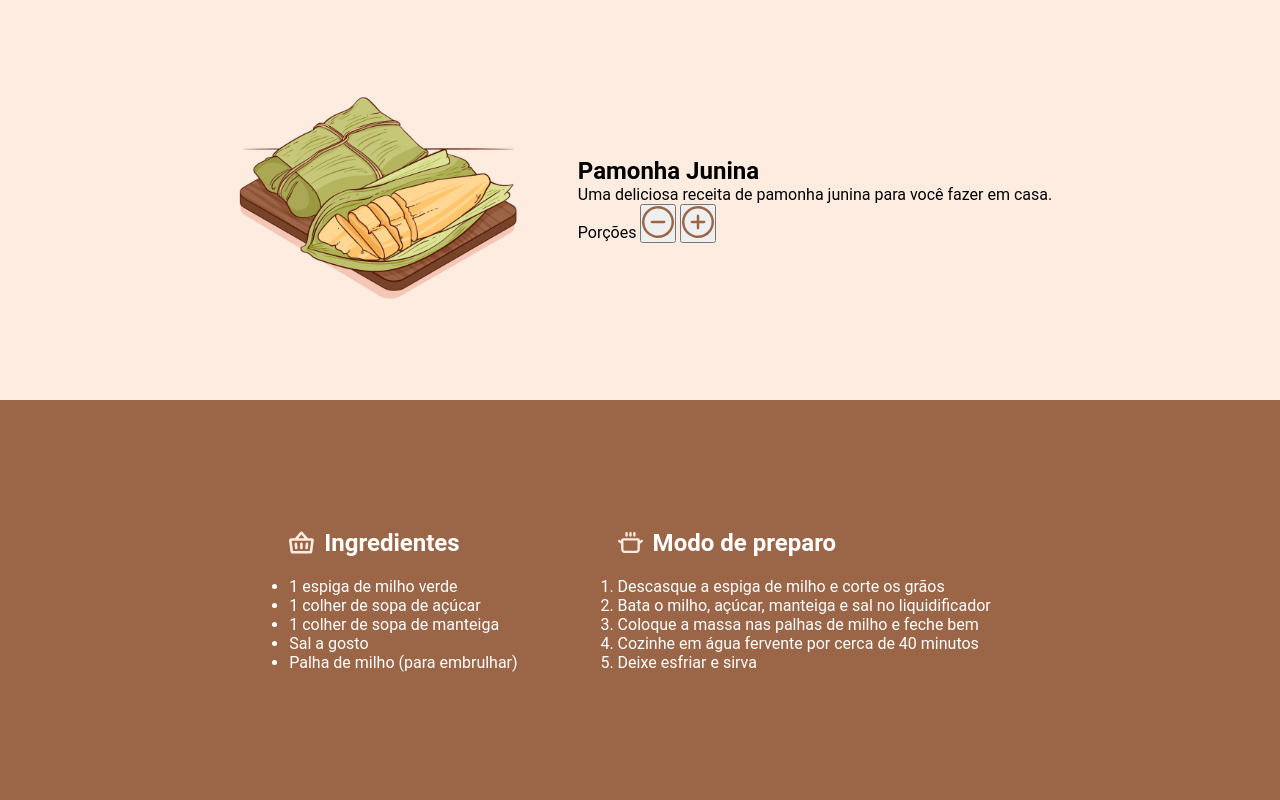
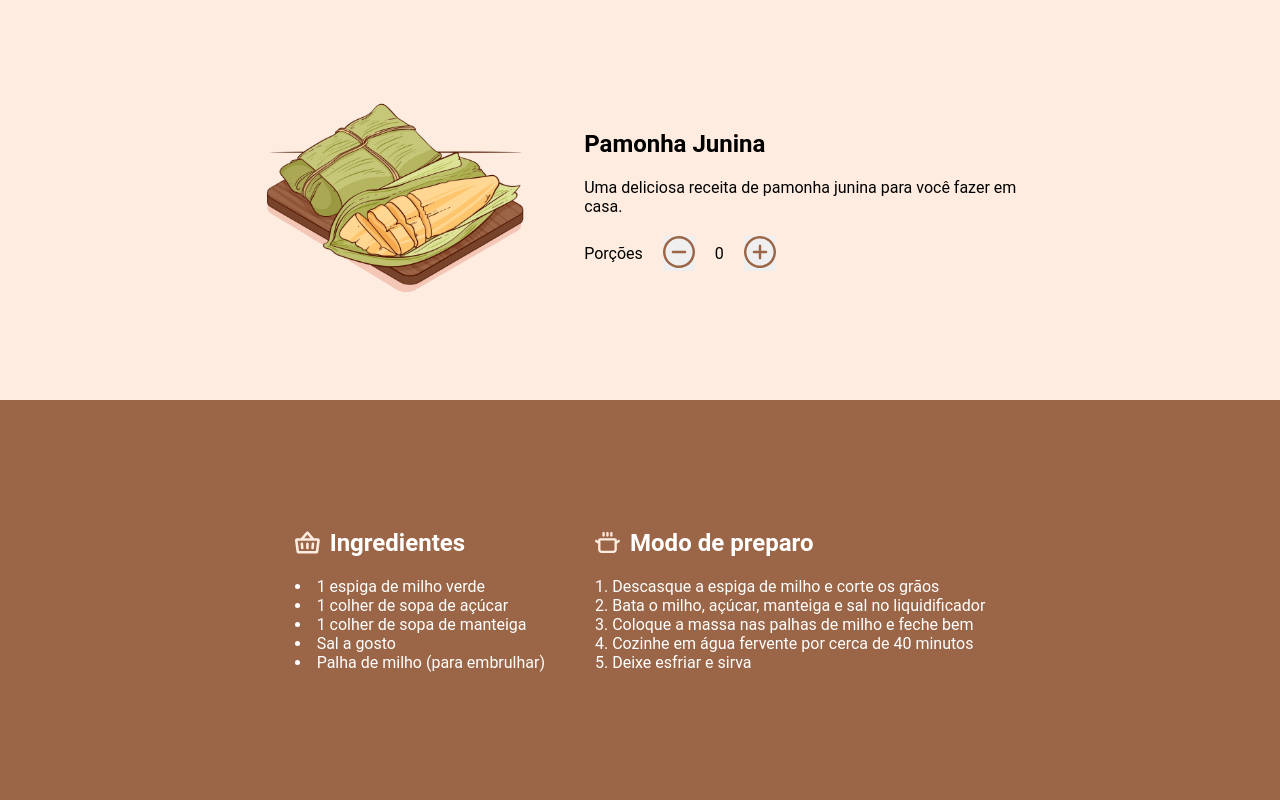
Before and after one commit to MartinianoGomes/receita-pamonha-webi, a plain HTML site: page index.html in a window 1280 px wide. Drawn offline with Linux system fonts and the light colour scheme.

Commit message:
ajustando

```diff
--- a/index.html
+++ b/index.html
@@ -14,6 +14,7 @@
 <body>
     <main>
         <section class="top">
+            <div class="top-inside">
                 <picture>
                     <img class="pamonha" src="Assets/pamonha.png" alt="Imagem de uma pamonha">
                 </picture>
@@ -25,20 +26,22 @@
                     <div class="buttons">
                         <span>Porções</span>
 
-                    <button>
+                        <button class="decrementar">
                             <img src="./Assets/less.svg" alt="Botão de decrementar uma unidade">
                         </button>
 
-                    <span id="contador"></span>
+                        <span id="contador">0</span>
 
-                    <button>
+                        <button class="incrementar">
                             <img src="./Assets/plus.svg" alt="Botão de acrescentar uma unidade">
                         </button>
+                    </div>
                 </div>
             </div>
         </section>
 
         <section class="bottom">
+            <div class="bottom-inside">
                 <div class="col1">
                     <div class="colgeral">
                         <div class="titulo">
@@ -72,7 +75,10 @@
                         </ol>
                     </div>
                 </div>
+            </div>
         </section>
     </main>
+
+    <script src="script.js"></script>
 </body>
 </html>
--- /dev/null
+++ b/script.js
@@ -0,0 +1,16 @@
+const contador = document.getElementById('contador');
+const decrementar = document.querySelector('.decrementar');
+const incrementar = document.querySelector('.incrementar');
+
+incrementar.addEventListener('click', () => {
+    contador.innerHTML = parseInt(contador.innerHTML) + 1;
+    decrementar.disabled = false;
+});
+
+decrementar.addEventListener('click', () => {
+    if (parseInt(contador.innerHTML) > 0) {
+        contador.innerHTML = parseInt(contador.innerHTML) - 1;
+    } else {
+        decrementar.disabled = true;
+    }
+});
--- a/style.css
+++ b/style.css
@@ -25,17 +25,46 @@ main {
 /* Estilização da paarte de cima da página */
 .top {
     display: flex;
-    flex-direction: row;
+    align-items: center;
+    justify-content: center;
+
+    height: 50vh;
+    width: 100%;
+
+    background-color: #feece0;
+}
+
+.top-inside {
+    display: flex;
     align-items: center;
     justify-content: center;
 
     gap: 50px;
 
     height: 50vh;
-    width: 100%;
+    width: 60%;
     padding-block: 50px;
+}
 
-    background-color: #feece0;
+.info {
+    display: flex;
+    flex-direction: column;
+    justify-content: center;
+
+    gap: 20px;
+}
+
+.buttons {
+    display: flex;
+    flex-direction: row;
+    align-items: center;
+
+    gap: 20px;
+}
+
+.buttons button {
+    border: none;
+    cursor: pointer;
 }
 
 .pamonha {
@@ -50,23 +79,34 @@ main {
 /* Estilização da parte de baixo da página */
 .bottom {
     display: flex;
-    flex-direction: row;
     align-items: center;
     justify-content: center;
 
     background-color: #9B6647;
     color: white;
 
-    gap: 100px;
+    width: 100%;
+}
+
+.bottom-inside {
+    display: flex;
+    align-items: center;
+    justify-content: center;
+
+    gap: 50px;
 
     height: 50vh;
-    width: 100%;
-    padding-block: 80px;
+    width: 60%;
+}
+
+ul, ol {
+    list-style-position: inside;
 }
 
 .colgeral {
     display: flex;
     flex-direction: column;
+
     gap: 20px;
 }
 
@@ -74,6 +114,7 @@ main {
     display: flex;
     flex-direction: row;
     align-items: center;
+
     gap: 10px;
 }
 
```
Lines whose indentation alone changed are shown as unchanged.
